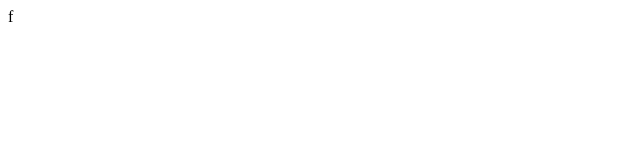
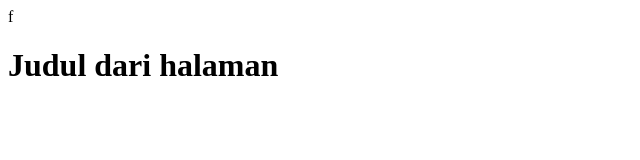
Before and after one commit to heruredha/wph-git, a plain HTML site: page index.html in a window 1280 px wide. Shown: the whole page, without its empty margins (0-640 px from the left). Drawn offline with Linux system fonts and the light colour scheme.

Commit message:
feat/adding judul

```diff
--- a/index.html
+++ b/index.html
@@ -3,7 +3,9 @@
   <head>
     <meta charset="UTF-8" />
     <meta name="viewport" content="width=device-width, initial-scale=1.0" />
-    <title>Document</title></head
+    <title>Index Html</title></head
   >f
-  <body></body>
+  <body>
+    <h1>Judul dari halaman</h1>
+  </body>
 </html>
```
